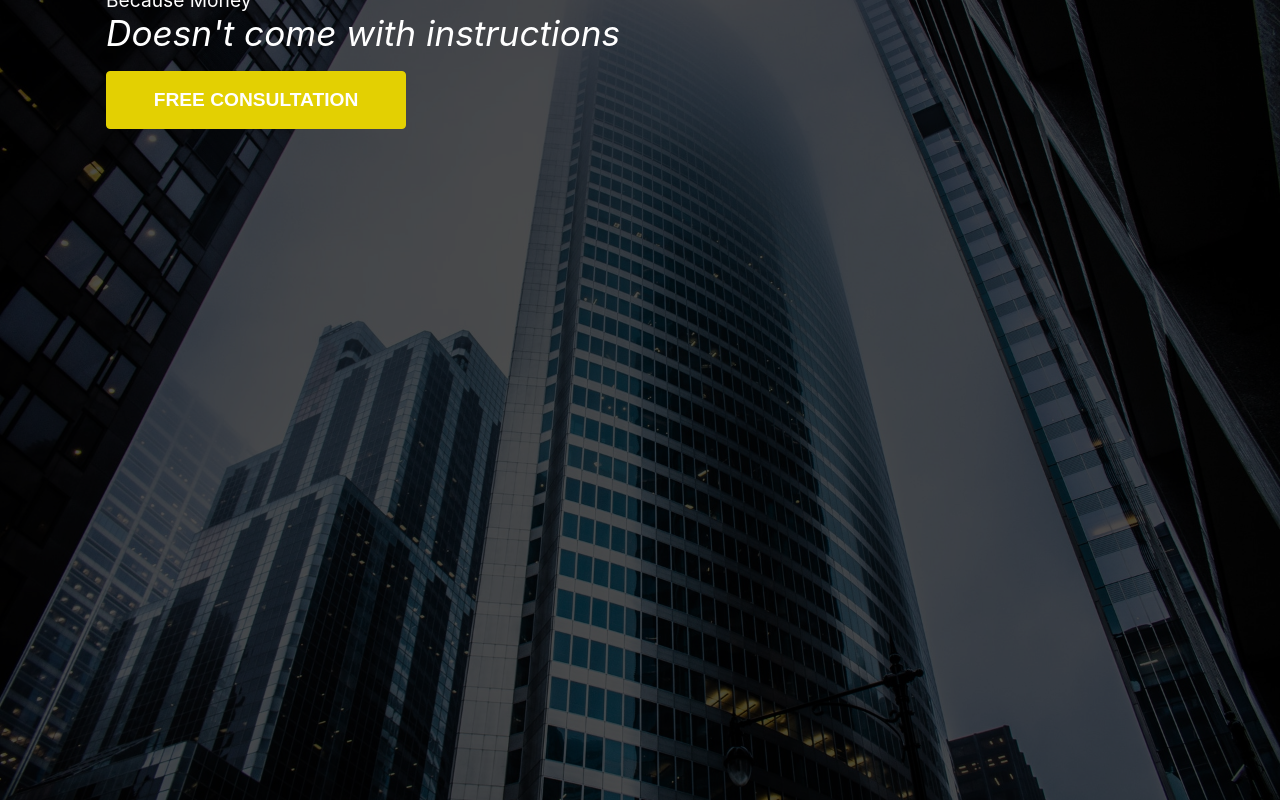
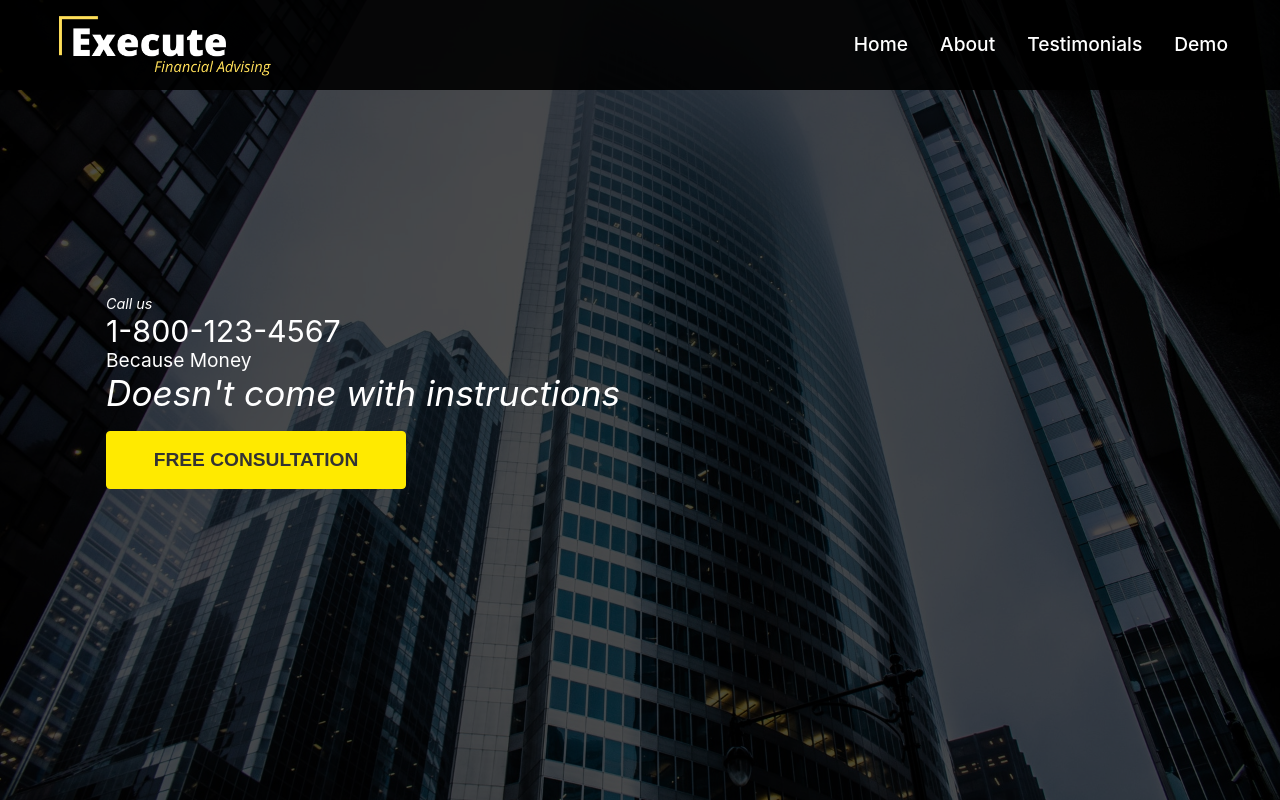
Before and after one commit to dselasea/execute-financial, a React (Create React App) app: page / in a window 1280 px wide. Built offline with nearby package versions, Linux system fonts and the light colour scheme; the HTML template or start-up script is replaced by a standard one.

Commit message:
Updated the hero section and the z-index of the nav

```diff
--- a/src/components/Hero.css
+++ b/src/components/Hero.css
@@ -18,7 +18,7 @@
 }
 
 .hero .content {
-    height: 10%;
+    height: 100%;
     display: flex;
     flex-direction: column;
     justify-content: center;
@@ -36,7 +36,7 @@
     font-size: 1.9rem;
 }
 
-.hero .conetnt p:not(3) {
+.hero .conetnt p:nth-child(3) {
     font-size: 5rem;
     font-weight: 700;
 }
@@ -49,6 +49,12 @@
 .hero .button {
     margin: 1rem 0;
     width: 300px;
+    background-color: var(--secondary-color);
+    border: 1px solid var(--secondary-color);
+    color: #333;
+}
+
+.hero .button:hover {
     background-color: var(--secondary-dark);
     border: 1px solid var(--secondary-dark);
 }
--- a/src/components/Navbar.css
+++ b/src/components/Navbar.css
@@ -4,10 +4,10 @@
     width: 100%;
     top: 0;
     left: 0;
-    z-index: -1;
+    z-index: 1;
     transition: .3s ease-in;
     overflow: hidden;
-    background-color: rgba(0, 0, 0, 0.0);
+    background-color: rgba(0, 0, 0, 0.9);
 }
 
 .header .navbar {
--- a/src/components/Navbar.js
+++ b/src/components/Navbar.js
@@ -6,9 +6,8 @@ import "./Navbar.css"
 const Navbar = () => {
 
     const [click, setClick] = useState(false);
-    const handleClick = () => {
-        return setClick(!click);
-    }
+    const handleClick = () => setClick(!click);
+
   return (
     <div className='header'>
         <nav className="navbar">
```
